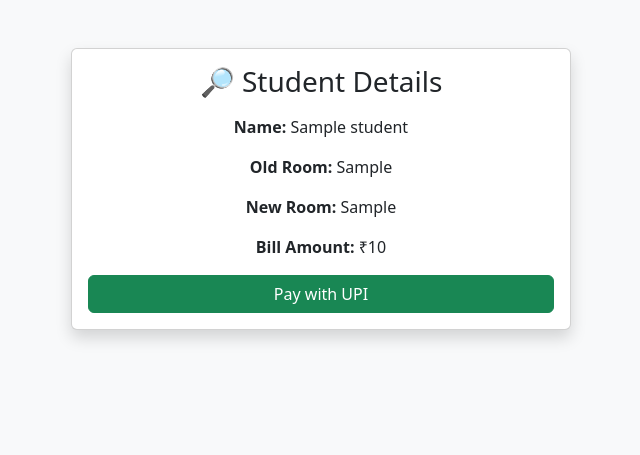
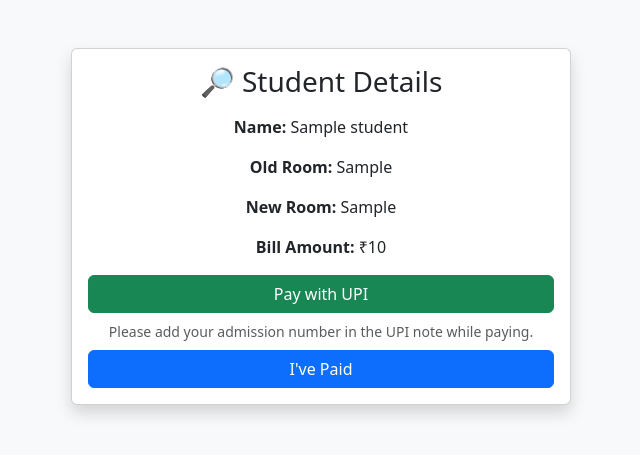
Before and after one commit to Fatimahanna/mess_bill_site, a Flask app: template templates/bill.html in a window 1280 px wide. Shown: the top 455 px of the page, without its empty margins (319-959 px from the left). Run offline with Flask 3, Linux system fonts and the light colour scheme; the template is opened without the code that fills it: most values are stand-ins (such as "Sample title", 1, 10 or a date in 2020).

Commit message:
Added login.html and fixed admin login route

```diff
--- a/app.py
+++ b/app.py
@@ -1,27 +1,36 @@
-
-from flask import Flask, render_template, request, redirect
+from flask import Flask, render_template, request, redirect, session, url_for, send_file
 import csv
 from datetime import datetime
+import pandas as pd
+import io
 
 app = Flask(__name__)
+app.secret_key = 'your_very_secret_key_here'  # Replace with a strong key
 
 def load_bill_data():
     data = {}
     with open('bills.csv', newline='') as file:
         reader = csv.DictReader(file)
         for row in reader:
-            data[row['admission_no'].lower()] = row  # 🔁 Convert to lowercase
+            data[row['admission_no'].lower()] = row
     return data
 
+def record_payment(details):
+    try:
+        with open('payments.csv', 'r', newline='') as file:
+            existing_rows = list(csv.reader(file))
+            sl_no = len(existing_rows)
+    except FileNotFoundError:
+        sl_no = 0
 
-def record_payment(details):
     with open('payments.csv', 'a', newline='') as file:
         writer = csv.writer(file)
         writer.writerow([
+            sl_no + 1,
+            details['old_room'],
+            details['new_room'],
             details['name'],
             details['admission_no'],
-            details['old_room'],
-            details['new_room'],
             details['bill_amount'],
             datetime.now().strftime('%Y-%m-%d %H:%M:%S')
         ])
@@ -53,5 +62,99 @@ def confirm():
     record_payment(student)
     return render_template('confirm.html', name=student['name'])
 
+@app.route('/login', methods=['GET', 'POST'])
+def login():
+    if request.method == 'POST':
+        if request.form['username'] == 'admin' and request.form['password'] == '1234':
+            session['admin'] = True
+            return redirect('/paid')
+        else:
+            return "Invalid login", 401
+    return render_template('login.html')
+
+@app.route('/paid')
+def paid():
+    if not session.get('admin'):
+        return redirect('/login')
+
+    paid = []
+    total = 0
+    try:
+        with open('payments.csv', newline='') as file:
+            reader = csv.reader(file)
+            for row in reader:
+                paid.append(row)
+                total += float(row[5])
+    except FileNotFoundError:
+        pass
+
+    return render_template('paid.html', paid=paid, total_amount=total)
+
+@app.route('/unpaid')
+def unpaid():
+    if not session.get('admin'):
+        return redirect('/login')
+
+    bill_data = load_bill_data()
+    paid_admission_nos = set()
+
+    try:
+        with open('payments.csv', 'r') as file:
+            reader = csv.reader(file)
+            for row in reader:
+                if len(row) >= 5:
+                    paid_admission_nos.add(row[4].strip().lower())
+    except FileNotFoundError:
+        pass
+
+    unpaid_list = [row for row in bill_data.values() if row['admission_no'].lower() not in paid_admission_nos]
+    return render_template('unpaid.html', unpaid=unpaid_list)
+
+@app.route('/download/paid')
+def download_paid():
+    if not session.get('admin'):
+        return redirect('/login')
+
+    rows = []
+    try:
+        with open('payments.csv', 'r') as file:
+            reader = csv.reader(file)
+            for row in reader:
+                rows.append(row)
+    except FileNotFoundError:
+        pass
+
+    df = pd.DataFrame(rows, columns=["SL NO", "Old Room", "New Room", "Name", "Admission No", "Amount", "Timestamp"])
+    output = io.BytesIO()
+    df.to_excel(output, index=False, engine='openpyxl')
+    output.seek(0)
+    return send_file(output, download_name="paid_students.xlsx", as_attachment=True)
+
+@app.route('/download/unpaid')
+def download_unpaid():
+    if not session.get('admin'):
+        return redirect('/login')
+
+    bill_data = load_bill_data()
+    paid_nos = set()
+
+    try:
+        with open('payments.csv', 'r') as file:
+            reader = csv.reader(file)
+            for row in reader:
+                if len(row) >= 5:
+                    paid_nos.add(row[4].strip().lower())
+    except FileNotFoundError:
+        pass
+
+    unpaid = [row for row in bill_data.values() if row['admission_no'].lower() not in paid_nos]
+    df = pd.DataFrame(unpaid)
+    df.columns = [col.title().replace("_", " ") for col in df.columns]
+
+    output = io.BytesIO()
+    df.to_excel(output, index=False, engine='openpyxl')
+    output.seek(0)
+    return send_file(output, download_name="unpaid_students.xlsx", as_attachment=True)
+
 if __name__ == '__main__':
     app.run(debug=True)
--- a/templates/bill.html
+++ b/templates/bill.html
@@ -15,10 +15,22 @@
         <p><strong>New Room:</strong> {{ student.new_room }}</p>
         <p><strong>Bill Amount:</strong> ₹{{ student.bill_amount }}</p>
 
-        <a class="btn btn-success w-100"
-           href="upi://pay?pa=fathimahanna@oksbi&pn=Hostel+Mess&am={{ student.bill_amount }}&cu=INR">
-          Pay with UPI
-        </a>
+        <form method="POST" action="/confirm">
+          <!-- Send student details to /confirm -->
+          <input type="hidden" name="name" value="{{ student.name }}">
+          <input type="hidden" name="admission_no" value="{{ student.admission_no }}">
+          <input type="hidden" name="old_room" value="{{ student.old_room }}">
+          <input type="hidden" name="new_room" value="{{ student.new_room }}">
+          <input type="hidden" name="bill_amount" value="{{ student.bill_amount }}">
+
+          <!-- Redirect to UPI and then record payment -->
+          <a href="{{ upi_link }}" class="btn btn-success w-100 mb-2" target="_blank">Pay with UPI</a>
+          <small class="text-muted d-block mb-2">
+            Please add your admission number in the UPI note while paying.
+          </small>
+
+          <button type="submit" class="btn btn-primary w-100">I've Paid</button>
+        </form>
       </div>
     </div>
   </div>
```
Also changed, not shown: templates/login.html (+22 -0 lines).
